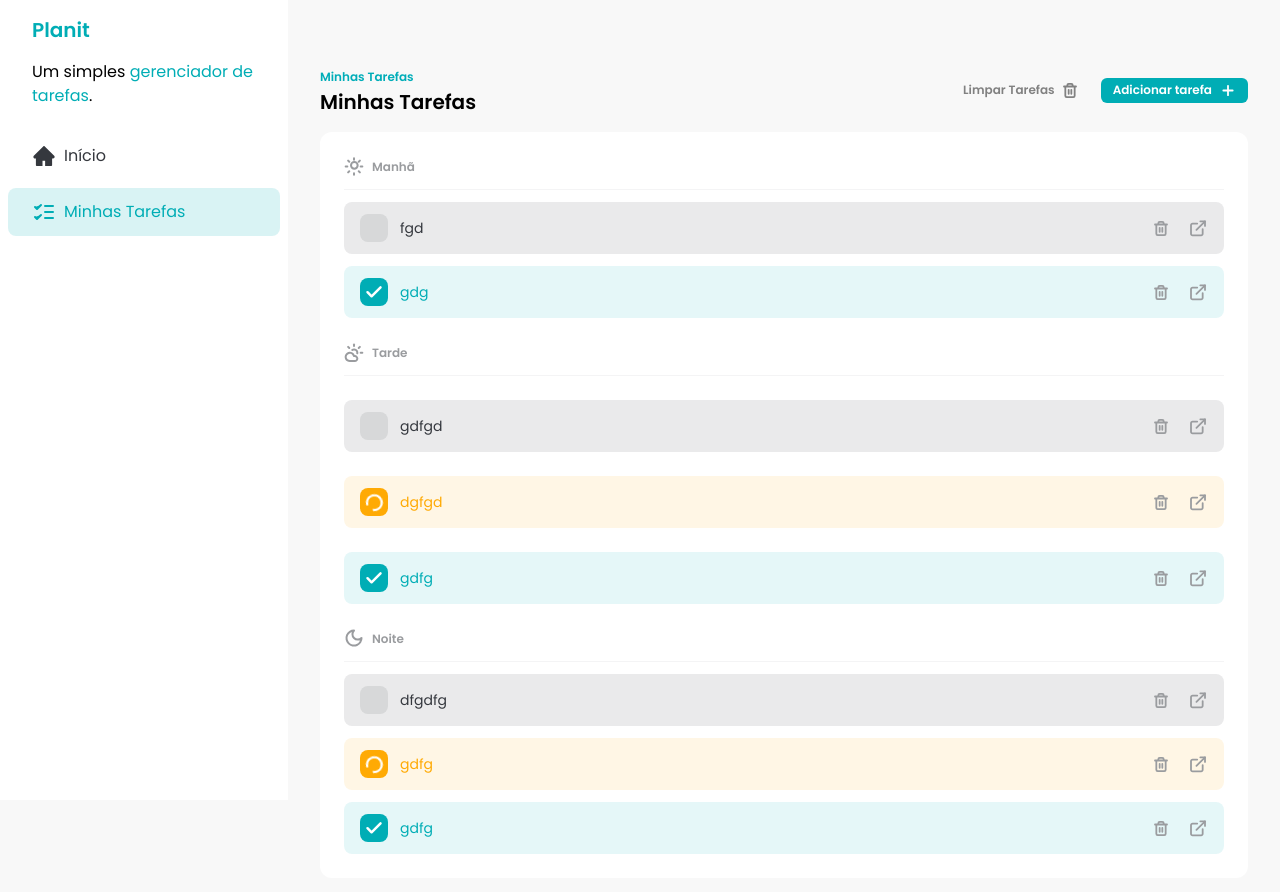
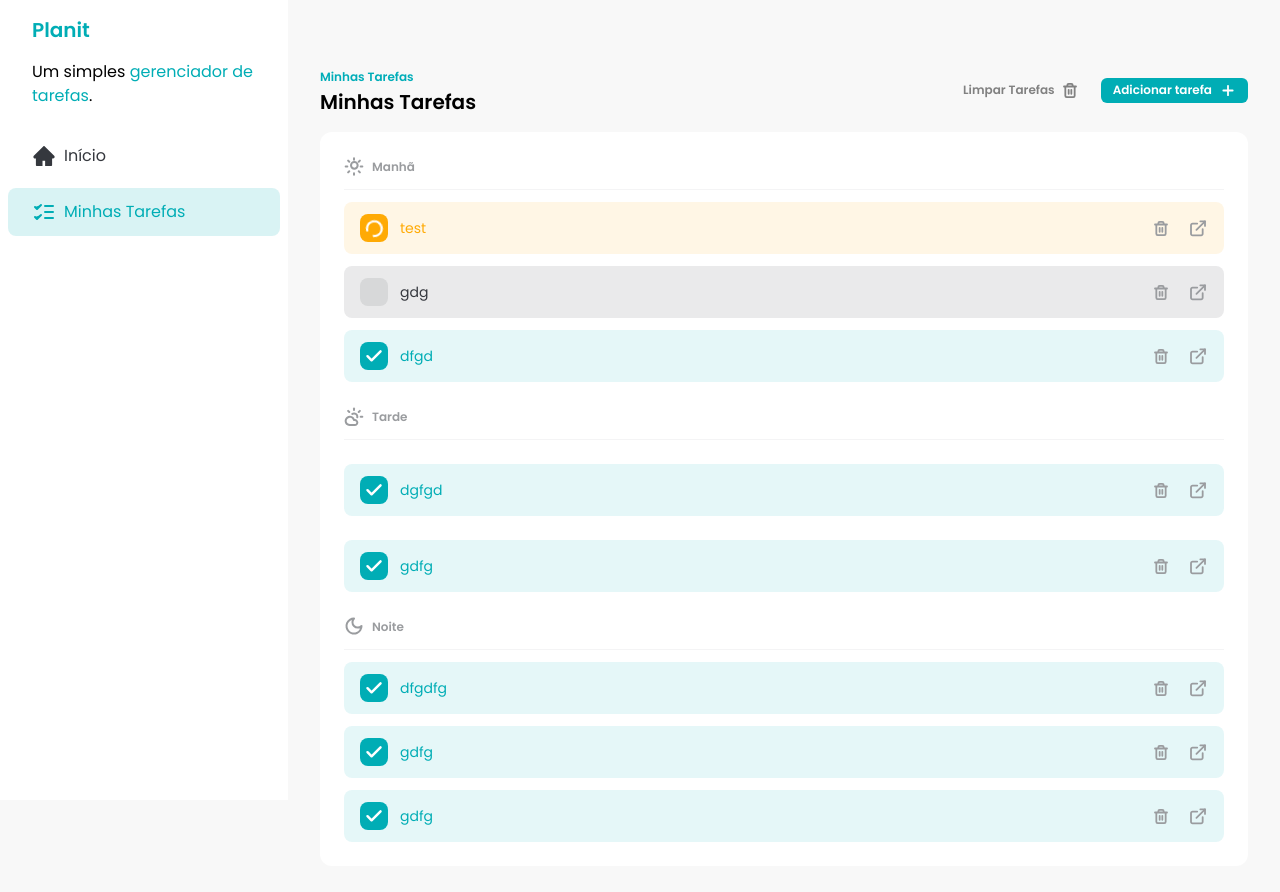
Before and after one commit to HiagoSilvaAnjos/Planit, a React (Vite) app: page /tasks in a window 1280 px wide. Shown: the top 892 px of the page. Built offline with nearby package versions, Linux system fonts and the light colour scheme; data requests are answered from the project's data file.

Commit message:
feat: ensuring that tasks status is updated via api

```diff
--- a/db.json
+++ b/db.json
@@ -2,23 +2,16 @@
   "tasks": [
     {
       "id": "6bc15de5-06e9-42f3-bb51-29fa65f14574",
-      "title": "fgd",
+      "title": "test",
       "time": "morning",
       "description": "gdfg",
-      "status": "not_started"
+      "status": "in_progress"
     },
     {
       "id": "f2f51785-c1f0-434f-a34e-47413304796a",
       "title": "gdg",
       "time": "morning",
       "description": "gfg",
-      "status": "done"
-    },
-    {
-      "id": "b7f28f53-97f1-4344-8faf-aa664c467c73",
-      "title": "gdfgd",
-      "time": "afternoon",
-      "description": "fdgdfg",
       "status": "not_started"
     },
     {
@@ -26,7 +19,7 @@
       "title": "dgfgd",
       "time": "afternoon",
       "description": "gdfg",
-      "status": "in_progress"
+      "status": "done"
     },
     {
       "id": "af493cd1-45a6-494e-bbe0-a748eed3c1de",
@@ -40,14 +33,14 @@
       "title": "dfgdfg",
       "time": "evening",
       "description": "gdfgdf",
-      "status": "not_started"
+      "status": "done"
     },
     {
       "id": "e1f5472e-6f8d-4e8d-ad70-68daa4e1499d",
       "title": "gdfg",
       "time": "evening",
       "description": "dgfdf",
-      "status": "in_progress"
+      "status": "done"
     },
     {
       "id": "0b9b8c01-6928-4605-b662-a2471d583d90",
@@ -55,6 +48,13 @@
       "time": "evening",
       "description": "dfgd",
       "status": "done"
+    },
+    {
+      "id": "0b824035-7530-4d91-9b28-1eeedf5364b6",
+      "title": "dfgd",
+      "time": "morning",
+      "description": "dfgd",
+      "status": "done"
     }
   ]
 }
--- a/src/components/TaskItem/TaskItem.tsx
+++ b/src/components/TaskItem/TaskItem.tsx
@@ -9,14 +9,15 @@ import { Link } from "react-router-dom";
 import { toast } from "sonner";
 import { useDeleteTask } from "../../hooks/data/use-delete-task";
 import { TaskProps } from "../../interfaces/interfaces";
+import { useUpdateTask } from "../../hooks/data/use-update-task";
 
 interface TaskItemProps {
   task: TaskProps;
-  handleCheckboxClick?: (id: string) => void;
 }
 
-const TaskItem = ({ task, handleCheckboxClick }: TaskItemProps) => {
+const TaskItem = ({ task }: TaskItemProps) => {
   const { mutate: deleteTask, isPending } = useDeleteTask(task.id);
+  const { mutate: updateTask } = useUpdateTask(task.id);
 
   const handleDeleteTaskClick = async () => {
     deleteTask(undefined, {
@@ -27,6 +28,30 @@ const TaskItem = ({ task, handleCheckboxClick }: TaskItemProps) => {
         toast.error("Erro ao deletar tarefa. Por favor, tente novamente.");
       },
     });
+  };
+
+  const getNewStatusTask = () => {
+    if (task.status === "not_started") {
+      return "in_progress";
+    }
+    if (task.status === "in_progress") {
+      return "done";
+    }
+    return "not_started";
+  };
+
+  const handleCheckBoxClick = () => {
+    updateTask(
+      { status: getNewStatusTask() },
+      {
+        onSuccess: () => {
+          toast.success("Tarefa atualizada com sucesso!");
+        },
+        onError: () => {
+          toast.error("Erro ao atualizar tarefa. Por favor, tente novamente.");
+        },
+      }
+    );
   };
 
   const getStatusClasses = () => {
@@ -55,7 +80,7 @@ const TaskItem = ({ task, handleCheckboxClick }: TaskItemProps) => {
             type="checkbox"
             checked={task.status === "done"}
             className="absolute h-full w-full cursor-pointer opacity-0"
-            onChange={() => handleCheckboxClick!(task.id)}
+            onChange={handleCheckBoxClick}
           />
           {task.status === "done" && <CheckIcon />}
           {task.status === "in_progress" && (
--- a/src/components/Tasks/Tasks.tsx
+++ b/src/components/Tasks/Tasks.tsx
@@ -1,15 +1,11 @@
 import { CloudSunIcon, MoonIcon, SunIcon } from "../../assets/IconsComponents";
 import TasksSeparator from "../TasksSeparator/TasksSeparator";
 import TaskItem from "../TaskItem/TaskItem";
-import { toast } from "sonner";
-import { useQueryClient } from "@tanstack/react-query";
 import { useGetTasks } from "../../hooks/data/use-get-tasks";
 import { TaskProps } from "../../interfaces/interfaces";
 import Header from "../Header/Header";
-import { taskQueryKeys } from "../../keys/queries";
 
 const Tasks = () => {
-  const queryClient = useQueryClient();
   const { data: tasks } = useGetTasks();
 
   const morningTasks = tasks?.filter(
@@ -21,45 +17,6 @@ const Tasks = () => {
   const eveningTasks = tasks?.filter(
     (task: TaskProps) => task.time == "evening"
   );
-
-  const handleCheckboxClick = async (taskID: string) => {
-    let newStatus: "not_started" | "in_progress" | "done" = "not_started";
-    const newTasks = tasks.map((task: TaskProps) => {
-      if (task.id !== taskID) return task;
-
-      if (task.status === "not_started") {
-        newStatus = "in_progress";
-        toast.success("Tarefa iniciada com sucesso!");
-        return { ...task, status: newStatus };
-      }
-      if (task.status === "in_progress") {
-        newStatus = "done";
-        toast.success("Tarefa concluída com sucesso!");
-        return { ...task, status: newStatus };
-      }
-      if (task.status === "done") {
-        newStatus = "not_started";
-        toast.success("Tarefa retomada com sucesso!");
-        return { ...task, status: newStatus };
-      }
-    });
-
-    const response = await fetch(`http://localhost:3000/tasks/${taskID}`, {
-      method: "PATCH",
-      headers: { "Content-Type": "application/json" },
-      body: JSON.stringify({
-        status: newStatus,
-      }),
-    });
-
-    if (!response.ok) {
-      return toast.error(
-        "Erro ao Atualizar tarefa. Por favor, tente novamente."
-      );
-    }
-
-    queryClient.setQueryData(taskQueryKeys.getAllTasks(), newTasks);
-  };
 
   return (
     <div className="space-y- w-full space-y-4 px-8 py-16">
@@ -74,11 +31,7 @@ const Tasks = () => {
             </p>
           )}
           {morningTasks?.map((task: TaskProps) => (
-            <TaskItem
-              key={task.id}
-              task={task}
-              handleCheckboxClick={handleCheckboxClick}
-            />
+            <TaskItem key={task.id} task={task} />
           ))}
         </div>
 
@@ -90,11 +43,7 @@ const Tasks = () => {
             </p>
           )}
           {afternoonTasks?.map((task: TaskProps) => (
-            <TaskItem
-              key={task.id}
-              task={task}
-              handleCheckboxClick={handleCheckboxClick}
-            />
+            <TaskItem key={task.id} task={task} />
           ))}
         </div>
 
@@ -106,11 +55,7 @@ const Tasks = () => {
             </p>
           )}
           {eveningTasks?.map((task: TaskProps) => (
-            <TaskItem
-              key={task.id}
-              task={task}
-              handleCheckboxClick={handleCheckboxClick}
-            />
+            <TaskItem key={task.id} task={task} />
           ))}
         </div>
       </div>
--- a/src/hooks/data/use-update-task.ts
+++ b/src/hooks/data/use-update-task.ts
@@ -10,21 +10,16 @@ export const useUpdateTask = (taskId: string) => {
     mutationKey: tasksMutationKeys.updateTask(taskId),
     mutationFn: async (newTask: FormDataProps) => {
       const { data: updatedTask } = await api.patch(`/tasks/${taskId}`, {
-        title: newTask.title,
-        time: newTask.time,
-        description: newTask.description,
+        title: newTask?.title,
+        time: newTask?.time,
+        description: newTask?.description,
+        status: newTask?.status,
       });
 
       queryClient.setQueryData(
         taskQueryKeys.getAllTasks(),
-        (currentTasks: TaskProps[]) => {
-          currentTasks.map((task) => {
-            if (task.id === taskId) {
-              return updatedTask;
-            }
-            return task;
-          });
-        }
+        (currentTasks: TaskProps[]) =>
+          currentTasks?.map((task) => (task.id === taskId ? updatedTask : task))
       );
       queryClient.setQueryData(taskQueryKeys.getOneTask(taskId), updatedTask);
       return updatedTask;
--- a/src/interfaces/interfaces.ts
+++ b/src/interfaces/interfaces.ts
@@ -7,7 +7,8 @@ export interface TaskProps {
 }
 
 export interface FormDataProps {
-  title: string;
-  time: "morning" | "afternoon" | "evening";
-  description: string;
+  title?: string;
+  time?: "morning" | "afternoon" | "evening";
+  description?: string;
+  status?: string;
 }
--- a/src/pages/HomePage/HomePage.tsx
+++ b/src/pages/HomePage/HomePage.tsx
@@ -13,12 +13,12 @@ import { TaskProps } from "../../interfaces/interfaces";
 const HomePage = () => {
   const { data: Tasks } = useGetTasks();
 
-  const completedTasks = Tasks?.filter(
-    (task: TaskProps) => task.status === "done"
-  ).length;
-  const inProgressTasks = Tasks?.filter(
-    (task: TaskProps) => task.status === "in_progress"
-  ).length;
+  const totalTasks = Tasks?.length || 0;
+  const completedTasks =
+    Tasks?.filter((task: TaskProps) => task.status === "done").length || 0;
+  const inProgressTasks =
+    Tasks?.filter((task: TaskProps) => task.status === "in_progress").length ||
+    0;
 
   return (
     <div className="flex">
@@ -28,7 +28,7 @@ const HomePage = () => {
         <div className="grid grid-cols-4 gap-9">
           <DashboardCard
             icon={<TasksTwoIcon className="text-brand-primary" />}
-            mainText={Tasks?.length.toString()}
+            mainText={totalTasks}
             secondaryText="Tarefas Disponíveis"
           />
           <DashboardCard
--- a/src/pages/TaskDetails/taskDetails.tsx
+++ b/src/pages/TaskDetails/taskDetails.tsx
@@ -122,7 +122,7 @@ const TaskDetails = () => {
                     {...register("title", {
                       required: "Título é obrigatório",
                       validate: (value) =>
-                        value.trim() ? true : "Título não pode estar vazio!",
+                        value!.trim() ? true : "Título não pode estar vazio!",
                     })}
                     errorMessage={errors?.title?.message}
                   />
@@ -143,7 +143,9 @@ const TaskDetails = () => {
                     {...register("description", {
                       required: "Descrição é obrigatória",
                       validate: (value) =>
-                        value.trim() ? true : "Descrição não pode estar vazia!",
+                        value!.trim()
+                          ? true
+                          : "Descrição não pode estar vazia!",
                     })}
                     errorMessage={errors?.description?.message}
                   />
```
